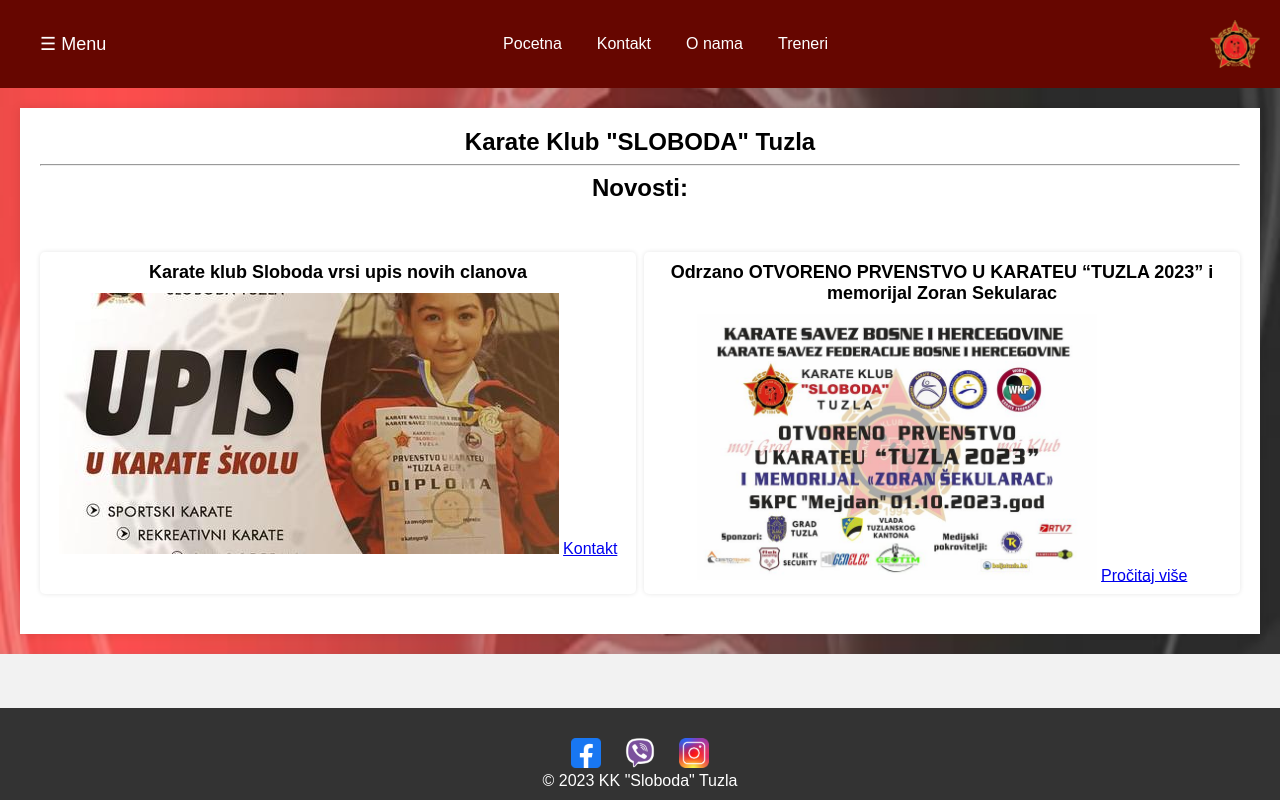
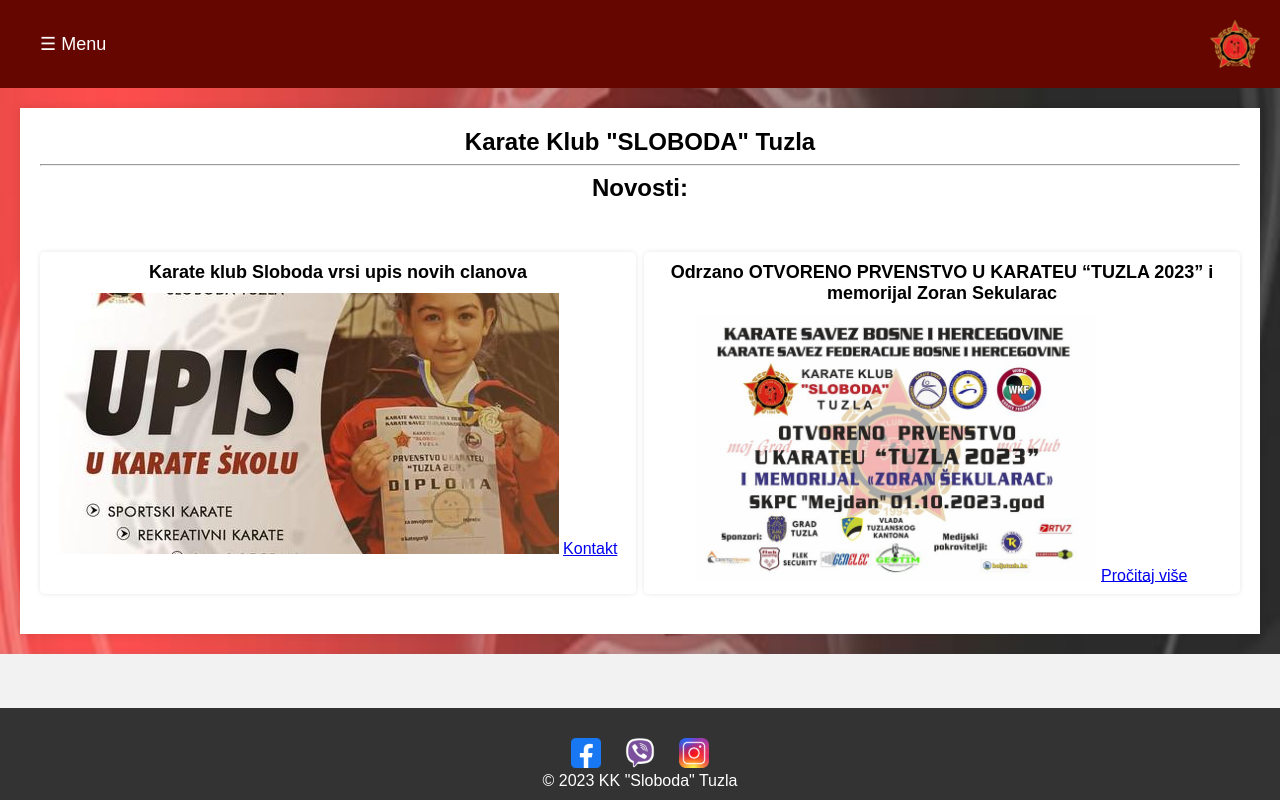
Before and after one commit to Bakk987/Bakk987.github.io, a plain HTML site: page test.html in a window 1280 px wide. Both pictures are taken after a click on the button "☰ Menu". Drawn offline with Linux system fonts and the light colour scheme.

Commit message:
Update test.html

```diff
--- a/test.html
+++ b/test.html
@@ -214,12 +214,14 @@
     <script>
     function toggleNav() {
         var navLinks = document.getElementById("nav-links");
-        if (navLinks.style.display === "block") {
+        if (navLinks.style.display === "block" || navLinks.style.display === "") {
             navLinks.style.display = "none";
-        } else {
+        }
+        else {
             navLinks.style.display = "block";
         }
     }
+
     </script>
 
 </body>
```
